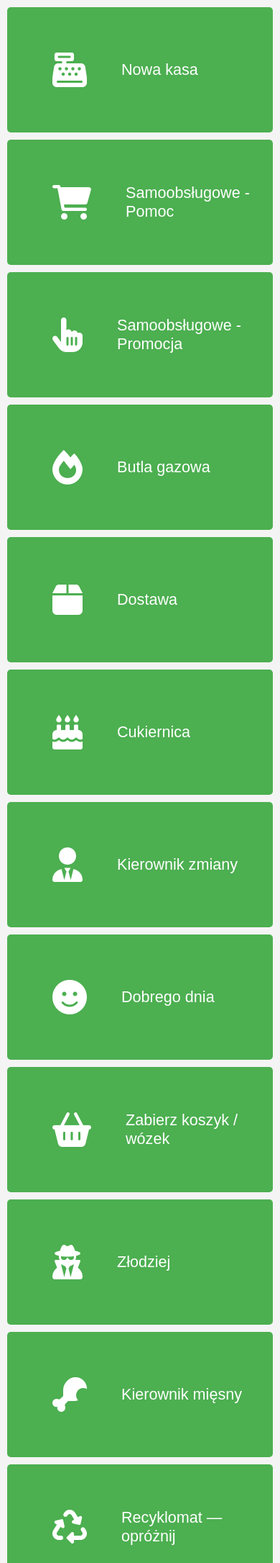
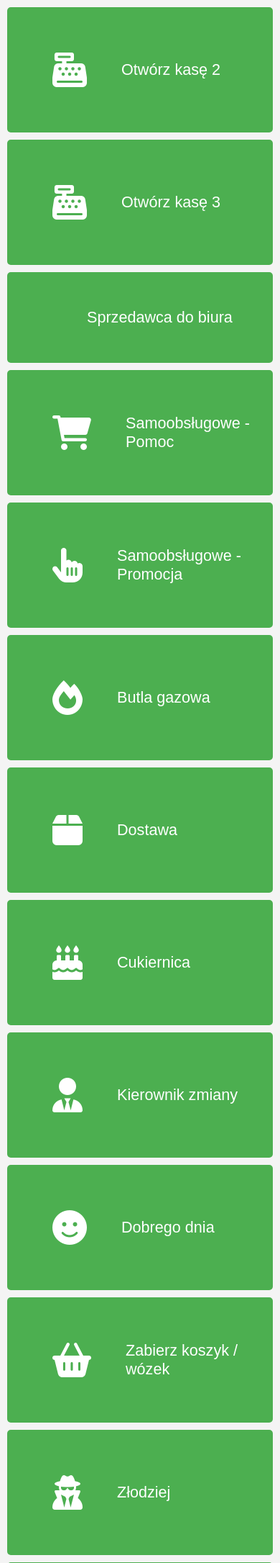
Before and after one commit to KamilGoral/SprytnySounder, a Flask app: page / in a window 390 px wide. Shown: the top 2171 px of the page at 72% size. Run offline with Flask 3, Linux system fonts and the light colour scheme.

Commit message:
Przyciski Kasa 2/3 + Sprzedawca do biura, ukrywanie przyciskow per placowka w /admin, most audio dla Bielskiej (1.5.0)
- kasa-2/kasa-3/kasa-biuro.mp3 (ElevenLabs, glos Ryszard B) zamiast jednej 'Nowej kasy'
- katalog przyciskow jako jedno zrodlo (app.py BUTTONS), index.html renderowany petla; tablet bez zmian
- /admin: przelaczniki widocznosci przyciskow per placowka (hidden_buttons w lokalnym config.json)
- Bielska: most CABLE Output -> Glosniki pilnowany przez SoundVolumeView (klucz audio_bridge, bezczynny na reszcie), tlo radia domyslnie 20%

```diff
--- a/app.py
+++ b/app.py
@@ -97,6 +97,11 @@ LOG_FILE = config.get("log_file", "log.txt")
 STATS_FILE = config.get("stats_file", "statystyka.txt")
 VERSION = config.get("version", "1.1.0")
 SUNDAY_INVERTED = config.get("sunday_inverted", False)
+# Most audio (tylko placówki z tym kluczem w locations/<nazwa>.json — np. Bielska).
+# Wymusza ustawienie Windows "Nasłuchuj tego urządzenia" CABLE Output -> Głośniki,
+# które po restarcie/zmianie urządzenia potrafi się zgubić i wtedy jest cisza na sali.
+# Pusty klucz = funkcja bezczynna (wszystkie pozostałe sklepy jej nie odpalają).
+AUDIO_BRIDGE = config.get("audio_bridge") or {}
 UPDATE_ENABLED = config.get("update_enabled", True)
 UPDATE_URL = config.get("update_url", "")
 UPDATE_INTERVAL = config.get("update_check_interval_hours", 24)
@@ -106,6 +111,28 @@ STORE_NAME = config.get("store_name", "SprytnySounder")
 ANNOUNCEMENT_VOLUME = int(config.get("announcement_volume", 100))  # głośność komunikatu (%)
 DUCK_VOLUME = int(config.get("duck_volume", 5))                    # tło PODCZAS komunikatu (%)
 RESTORE_VOLUME = int(config.get("restore_volume", 33))            # tło PO komunikacie (%)
+
+# Katalog przycisków — JEDNO źródło prawdy (panel /admin + widok /). Kolejność = układ.
+# Widoczność per placówka: HIDDEN_BUTTONS (lista plików) w lokalnym config.json,
+# przełączana z /admin — sklep bez 3 kas / bez samoobsługi chowa u siebie zbędne.
+BUTTONS = [
+    {"file": "kasa-2.mp3",              "label": "Otwórz kasę 2",         "icon": "fa-cash-register"},
+    {"file": "kasa-3.mp3",              "label": "Otwórz kasę 3",         "icon": "fa-cash-register"},
+    {"file": "kasa-biuro.mp3",          "label": "Sprzedawca do biura",   "icon": "fa-person-walking-arrow-right"},
+    {"file": "help-sco.mp3",            "label": "Samoobsługowe - Pomoc", "icon": "fa-shopping-cart"},
+    {"file": "korzystaniesco.mp3",      "label": "Samoobsługowe - Promocja", "icon": "fa-hand-pointer"},
+    {"file": "help-gas.mp3",            "label": "Butla gazowa",          "icon": "fa-fire"},
+    {"file": "new-delivery.mp3",        "label": "Dostawa",               "icon": "fa-box"},
+    {"file": "donuts.mp3",              "label": "Cukiernica",            "icon": "fa-birthday-cake"},
+    {"file": "call-office.mp3",         "label": "Kierownik zmiany",      "icon": "fa-user-tie"},
+    {"file": "Dobregodnia.mp3",         "label": "Dobrego dnia",          "icon": "fa-smile"},
+    {"file": "zabierz-koszyk.mp3",      "label": "Zabierz koszyk / wózek","icon": "fa-shopping-basket"},
+    {"file": "thief.mp3",               "label": "Złodziej",              "icon": "fa-user-secret"},
+    {"file": "meat-office.mp3",         "label": "Kierownik mięsny",      "icon": "fa-drumstick-bite"},
+    {"file": "recyklomat-oproznij.mp3", "label": "Recyklomat — opróżnij", "icon": "fa-recycle"},
+    {"file": "recyklomat-pomoc.mp3",    "label": "Recyklomat — pomoc",    "icon": "fa-circle-question"},
+]
+HIDDEN_BUTTONS = list(config.get("hidden_buttons", []))  # pliki ukryte na TEJ placówce
 
 if getattr(sys, 'frozen', False):
     BASE_PATH = os.path.dirname(sys.executable)
@@ -258,6 +285,44 @@ def play_sound_with_isolation(sound_path, force=False):
             except Exception as e:
                 print(f"❌ B³¹d przywracania g³oœnoœci: {e}")
             pygame.mixer.quit()
+
+
+# === MOST AUDIO (Nasłuchuj tego urządzenia) ===
+
+def ensure_audio_bridge():
+    """Wymusza most CABLE Output -> Głośniki przez SoundVolumeView (NirSoft).
+    Działa TYLKO gdy w configu placówki jest klucz `audio_bridge` (np. Bielska).
+    Idempotentne — bezpieczne do wołania w kółko. Nigdy nie rzuca wyjątkiem."""
+    if not AUDIO_BRIDGE or os.name != "nt":
+        return
+    listen = AUDIO_BRIDGE.get("listen_device")
+    playback = AUDIO_BRIDGE.get("playback_device")
+    if not listen:
+        return
+    exe = os.path.join(BASE_PATH, "SoundVolumeView.exe")
+    if not os.path.exists(exe):
+        print(f"⚠️ Most audio: brak {exe} — pomijam")
+        return
+
+    def _run(args):
+        # 3.6-safe: bez capture_output=/text= (patrz historia zgodności 3.6 vs 3.7+)
+        try:
+            subprocess.run([exe] + args, stdout=subprocess.PIPE,
+                           stderr=subprocess.PIPE, universal_newlines=True, timeout=15)
+        except Exception as e:
+            print(f"⚠️ Most audio: {args[0]} nie powiódł się: {e}")
+
+    if playback:
+        _run(["/SetPlaybackThroughDevice", listen, playback])
+    _run(["/SetListenToThisDevice", listen, "1"])
+
+
+def audio_bridge_loop():
+    """Wątek tła — przywraca most co interval (domyślnie 10 min)."""
+    interval = int(AUDIO_BRIDGE.get("recheck_minutes", 10)) * 60
+    while True:
+        time.sleep(max(60, interval))
+        ensure_audio_bridge()
 
 
 # === AUTO-UPDATER ===
@@ -459,6 +524,7 @@ def api_status():
         "restore_volume": RESTORE_VOLUME,
         "trade_info": trade_info,
         "update_enabled": UPDATE_ENABLED,
+        "hidden_buttons": HIDDEN_BUTTONS,
         "stats": stats,
         "sounds_available": sorted(os.listdir(SOUND_DIRECTORY)) if os.path.exists(SOUND_DIRECTORY) else []
     })
@@ -478,7 +544,7 @@ def api_config():
     Zapisuje TYLKO zmienione pola do lokalnego config.json — nie zaœmieca go
     pe³nym mergem, wiêc locations/ pozostaje Ÿród³em prawdy dla reszty."""
     global SUNDAY_INVERTED, STORE_NAME, config, _last_trade_check
-    global ANNOUNCEMENT_VOLUME, DUCK_VOLUME, RESTORE_VOLUME, _manual_muted
+    global ANNOUNCEMENT_VOLUME, DUCK_VOLUME, RESTORE_VOLUME, _manual_muted, HIDDEN_BUTTONS
 
     if request.method == 'POST':
         data = request.get_json()
@@ -523,6 +589,11 @@ def api_config():
         if "manual_mute" in data:
             _manual_muted = bool(data["manual_mute"])
             updates["manual_mute"] = _manual_muted
+
+        if "hidden_buttons" in data:
+            valid = {b["file"] for b in BUTTONS}
+            HIDDEN_BUTTONS = [f for f in data["hidden_buttons"] if f in valid]
+            updates["hidden_buttons"] = HIDDEN_BUTTONS
 
         # Zapisz tylko zmienione pola do LOKALNEGO config.json
         try:
@@ -610,7 +681,8 @@ def api_test_sound():
 
 @app.route('/')
 def index():
-    return render_template('index.html')
+    visible = [b for b in BUTTONS if b["file"] not in HIDDEN_BUTTONS]
+    return render_template('index.html', buttons=visible)
 
 
 @app.route('/tablet')
@@ -620,7 +692,7 @@ def index_tablet():
 
 @app.route('/admin')
 def admin_page():
-    return render_template('admin.html')
+    return render_template('admin.html', buttons=BUTTONS, hidden=HIDDEN_BUTTONS)
 
 
 # === START ===
@@ -632,6 +704,13 @@ if __name__ == '__main__':
         set_all_sessions_volume(RESTORE_VOLUME, exclude_names=exclude)
     except Exception as e:
         print(f"❌ B³¹d przy ustawianiu g³oœnoœci przy starcie: {e}")
+
+    # Most audio przy starcie (najczęstsza przyczyna ciszy = zgubione "Nasłuchuj"
+    # po restarcie komputera). Bezczynne na sklepach bez klucza audio_bridge.
+    ensure_audio_bridge()
+    if AUDIO_BRIDGE:
+        threading.Thread(target=audio_bridge_loop, daemon=True).start()
+        print("🔊 Most audio aktywny (Nasłuchuj tego urządzenia pilnowany)")
 
     # SprawdŸ dzieñ handlowy
     check_trade_day()
--- a/config.defaults.json
+++ b/config.defaults.json
@@ -5,7 +5,7 @@
   "stats_file": "statystyka.txt",
   "template_folder": "templates",
   "static_folder": "static",
-  "version": "1.4.5",
+  "version": "1.5.0",
   "update_enabled": true,
   "update_url": "https://github.com/KamilGoral/SprytnySounder",
   "update_check_interval_hours": 24,
--- a/generate_tts.py
+++ b/generate_tts.py
@@ -31,6 +31,9 @@ MESSAGES = {
         "Drodzy Klienci, przypominamy, że na salę sprzedaży zapraszamy "
         "z koszykiem lub wózkiem. Prosimy zabrać go przy wejściu. Dziękuję."
     ),
+    "kasa-2.mp3": "Uwaga, prosimy o otwarcie kasy numer dwa.",
+    "kasa-3.mp3": "Uwaga, prosimy o otwarcie kasy numer trzy.",
+    "kasa-biuro.mp3": "Uwaga, sprzedawca z kasy proszony do biura.",
 }
 
 def main():
--- a/templates/index.html
+++ b/templates/index.html
@@ -96,58 +96,12 @@
 </head>
 <body>
     <div class="button-container">
-        <button class="button" onclick="playSound('new-pos.mp3')">
-            <i class="fas fa-cash-register icon"></i>
-            <span class="text">Nowa kasa</span>
+        {% for b in buttons %}
+        <button class="button" onclick="playSound('{{ b.file }}')">
+            <i class="fas {{ b.icon }} icon"></i>
+            <span class="text">{{ b.label }}</span>
         </button>
-        <button class="button" onclick="playSound('help-sco.mp3')">
-            <i class="fas fa-shopping-cart icon"></i>
-            <span class="text">Samoobsługowe - Pomoc</span>
-        </button>
-        <button class="button" onclick="playSound('korzystaniesco.mp3')">
-            <i class="fas fa-hand-pointer icon"></i>
-            <span class="text">Samoobsługowe - Promocja</span>
-        </button>
-        <button class="button" onclick="playSound('help-gas.mp3')">
-            <i class="fas fa-fire icon"></i>
-            <span class="text">Butla gazowa</span>
-        </button>
-        <button class="button" onclick="playSound('new-delivery.mp3')">
-            <i class="fas fa-box icon"></i>
-            <span class="text">Dostawa</span>
-        </button>
-        <button class="button" onclick="playSound('donuts.mp3')">
-            <i class="fas fa-birthday-cake icon"></i>
-            <span class="text">Cukiernica</span>
-        </button>
-        <button class="button" onclick="playSound('call-office.mp3')">
-            <i class="fas fa-user-tie icon"></i>
-            <span class="text">Kierownik zmiany</span>
-        </button>
-        <button class="button" onclick="playSound('Dobregodnia.mp3')">
-            <i class="fas fa-smile icon"></i>
-            <span class="text">Dobrego dnia</span>
-        </button>
-        <button class="button" onclick="playSound('zabierz-koszyk.mp3')">
-            <i class="fas fa-shopping-basket icon"></i>
-            <span class="text">Zabierz koszyk / wózek</span>
-        </button>
-        <button class="button" onclick="playSound('thief.mp3')">
-            <i class="fas fa-user-secret icon"></i>
-            <span class="text">Złodziej</span>
-        </button>
-        <button class="button" onclick="playSound('meat-office.mp3')">
-            <i class="fas fa-drumstick-bite icon"></i>
-            <span class="text">Kierownik mięsny</span>
-        </button>
-        <button class="button" onclick="playSound('recyklomat-oproznij.mp3')">
-            <i class="fas fa-recycle icon"></i>
-            <span class="text">Recyklomat — opróżnij</span>
-        </button>
-        <button class="button" onclick="playSound('recyklomat-pomoc.mp3')">
-            <i class="fas fa-circle-question icon"></i>
-            <span class="text">Recyklomat — pomoc</span>
-        </button>
+        {% endfor %}
     </div>
 
     <script>
--- a/version.txt
+++ b/version.txt
@@ -1 +1 @@
-1.4.5
+1.5.0
```
Also changed, not shown: locations/bielska.json (+7 -1 lines), templates/admin.html (+15 -1 lines), 4 other files.
